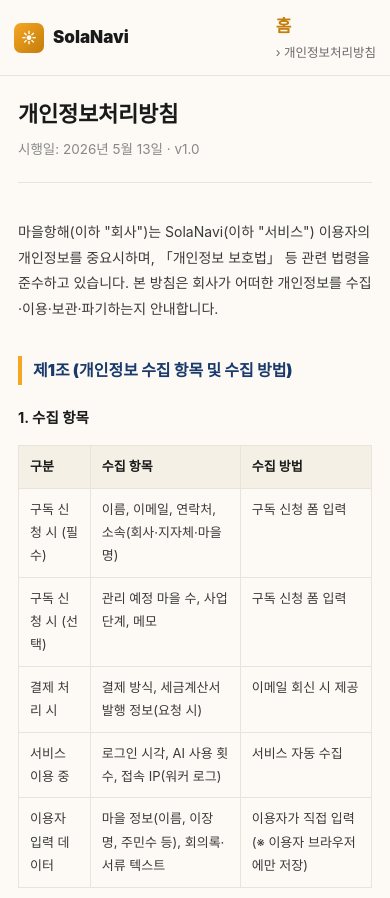
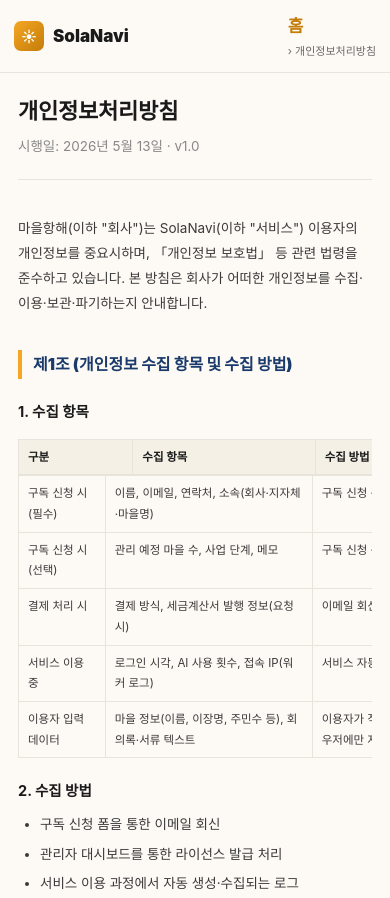
Before and after one commit to w1nter1052/solanavi, a plain HTML site: page SolaNavi_개인정보처리방침.html in a window 390 px wide. Shown: the top 898 px of the page. Drawn offline with Linux system fonts and the light colour scheme; a web font is replaced by a local one.

Commit message:
Add files via upload

```diff
--- a/SolaNavi_개인정보처리방침.html
+++ b/SolaNavi_개인정보처리방침.html
@@ -36,6 +36,12 @@
     h2{font-size:16px}
     main{padding:24px 18px 60px}
     .nav{padding:11px 14px}
+    /* 표 모바일 — 가로 스크롤 허용 + 셀 압축 */
+    table{font-size:11.5px;display:block;overflow-x:auto;white-space:nowrap;-webkit-overflow-scrolling:touch}
+    table thead, table tbody{display:table;width:100%;min-width:480px}
+    th,td{padding:7px 9px;white-space:normal}
+    .breadcrumb{font-size:11px}
+    p,li{font-size:13.5px}
   }
 </style>
 </head>
```
